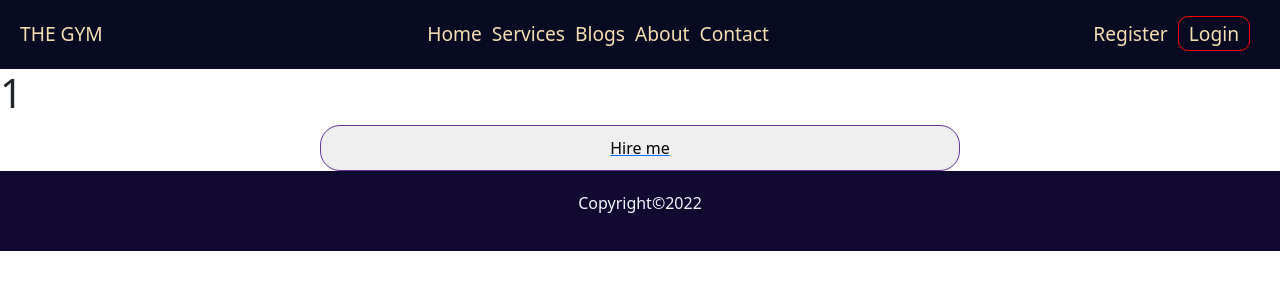
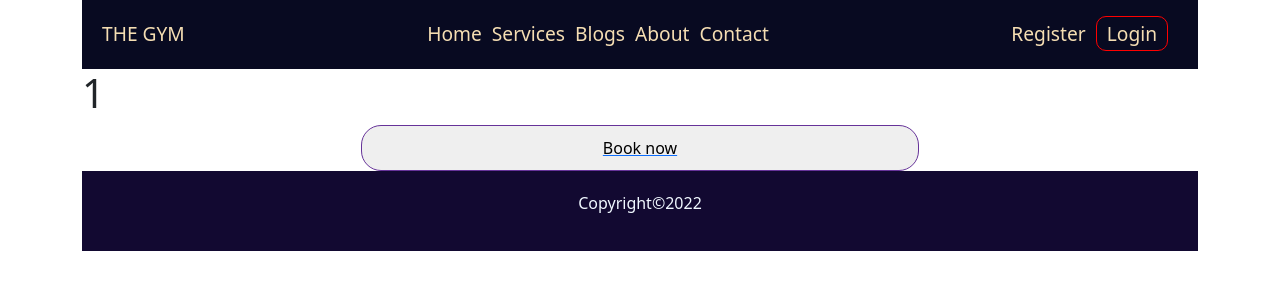
Before and after one commit to pixprocoder/fitness-center, a React (Create React App) app: page /services/1 in a window 1280 px wide. Shown: the top 300 px of the page. Built offline with nearby package versions, Linux system fonts and the light colour scheme; no server answers.

Commit message:
re-creating website

```diff
--- a/src/App.js
+++ b/src/App.js
@@ -17,7 +17,7 @@ import ServiceDetails from "./pages/ServiceDetails/ServiceDetails";
 
 function App() {
   return (
-    <>
+    <div className="container mx-auto">
       <Header />
       <Routes>
         <Route path="/" element={<Home />} />
@@ -40,7 +40,7 @@ function App() {
         <Route path="*" element={<NotFound />} />
       </Routes>
       <Footer />
-    </>
+    </div>
   );
 }
 
--- a/src/pages/ServiceDetails/ServiceDetails.js
+++ b/src/pages/ServiceDetails/ServiceDetails.js
@@ -10,7 +10,7 @@ const ServiceDetails = () => {
       <div className="text-center">
         {" "}
         <Link to="/checkout">
-          <button className="d-block mx-auto w-50 login-btn ">Hire me</button>
+          <button className="d-block mx-auto w-50 login-btn ">Book now</button>
         </Link>
       </div>
     </div>
```
Also changed, not shown: 1 other file (tests, documents, lock files or other folders).
